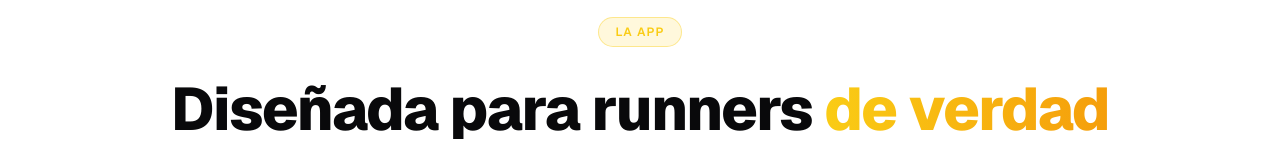
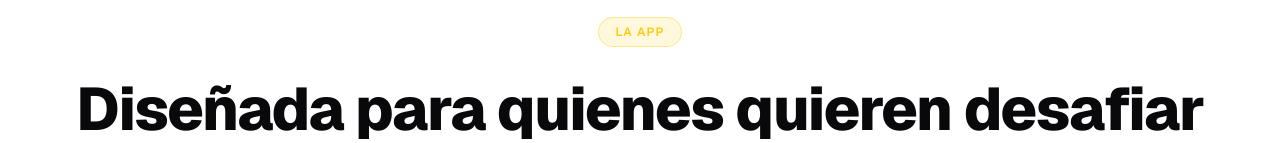
Before and after one commit to Matyssj1/moodzahi-promo, a Next.js app: page / in a window 1280 px wide. Shown: the part 791-934 px from the top of the page. Built offline with nearby package versions, Linux system fonts and the light colour scheme; no server answers.

Commit message:
UI: Intercambiar fotos de portada y actualizar texto para mayor inclusividad

```diff
--- a/components/blocks/app-preview-section.tsx
+++ b/components/blocks/app-preview-section.tsx
@@ -98,7 +98,7 @@ export function AppPreviewSection() {
             className="mt-4 text-4xl font-extrabold tracking-tight md:text-5xl lg:text-6xl"
             style={{ color: "var(--text-primary)" }}
           >
-            Diseñada para runners{" "}
+            Diseñada para quienes quieren desafiar sus{" "}
             <span
               style={{
                 background: "linear-gradient(to right, var(--accent), #f59e0b)",
@@ -106,7 +106,7 @@ export function AppPreviewSection() {
                 WebkitTextFillColor: "transparent",
               }}
             >
-              de verdad
+              límites
             </span>
           </h2>
           <p className="mx-auto mt-6 max-w-2xl text-lg md:text-xl" style={{ color: "var(--text-secondary)" }}>
--- a/components/blocks/hero-section-5.tsx
+++ b/components/blocks/hero-section-5.tsx
@@ -91,7 +91,7 @@ export function HeroSection() {
         {/* Columna 1 */}
         <div className="relative w-1/2 md:w-1/4 h-1/2 md:h-full overflow-hidden border-r border-black/10">
           <Image
-            src="/assets/zahi-portada.jpeg"
+            src="/assets/zahi-portada-3.jpeg"
             alt="Zahi Portada 1"
             fill
             sizes="(max-width: 768px) 50vw, 25vw"
@@ -103,7 +103,7 @@ export function HeroSection() {
         {/* Columna 2 */}
         <div className="relative w-1/2 md:w-1/4 h-1/2 md:h-full overflow-hidden border-r border-black/10">
           <Image
-            src="/assets/zahi-portada-3.jpeg"
+            src="/assets/zahi-portada.jpeg"
             alt="Zahi Portada 2"
             fill
             sizes="(max-width: 768px) 50vw, 25vw"
```
